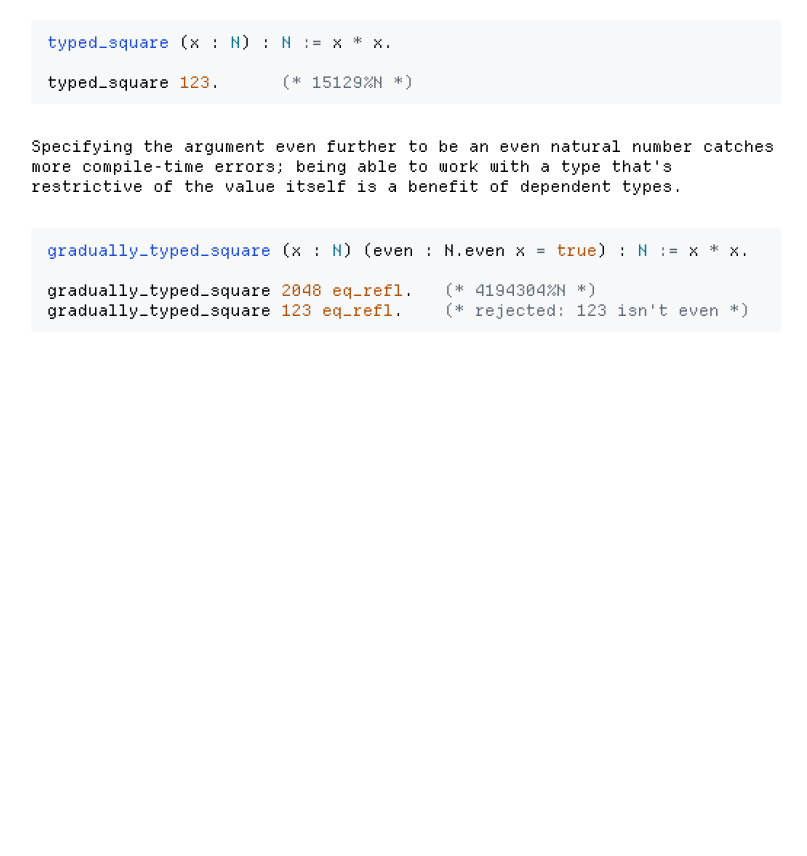
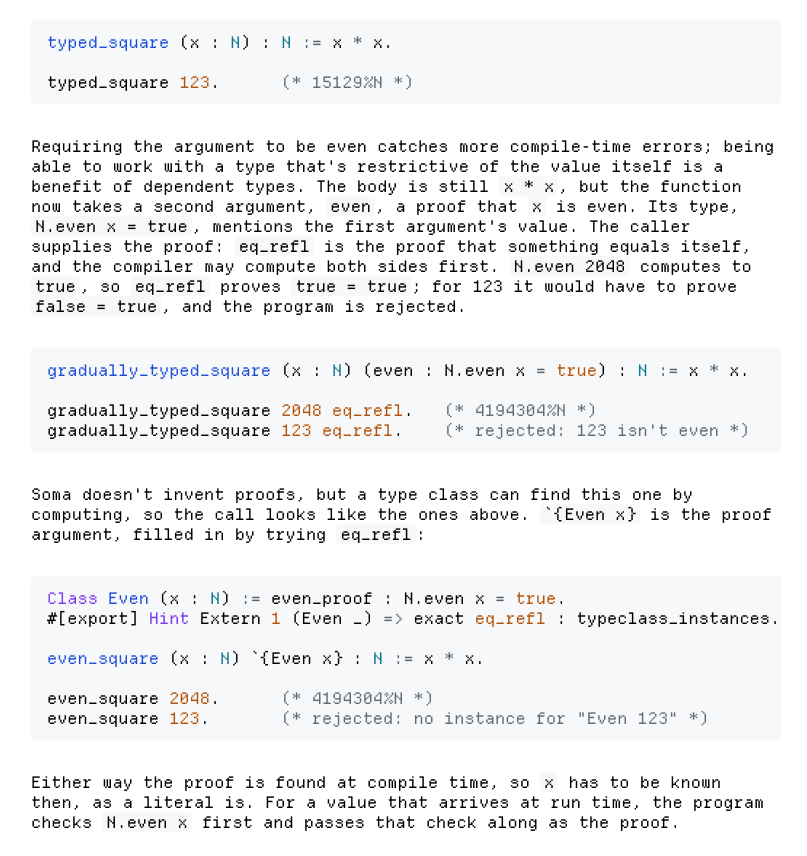
Before and after one commit to rococompute/rococompute.github.io, a plain HTML site: page soma.html in a window 1280 px wide. Shown: the part 1000-1856 px from the top of the page, without its empty margins (234-1041 px from the left). Before the commit the page ends 1356 px from the top, so only its background shows below. Drawn offline with nearby package versions, Linux system fonts and the light colour scheme.

Commit message:
soma: explain eq_refl, and show the proof found by a type class
The even example's second argument is a proof, and eq_refl is it: the
page now says so, and adds even_square, whose proof a type class finds
by computing, so the call looks like the earlier ones. Both blocks
compile as shown.

Co-Authored-By: Claude Opus 5.5 <noreply@anthropic.com>
Claude-Session: https://claude.ai/code/session_01LawH7BrGaNBjJfXt4Ahqyo

```diff
--- a/soma.html
+++ b/soma.html
@@ -28,11 +28,20 @@ square (-3)%Z.         (* gives a run-time error *)</code></pre>
       <pre><code class="language-soma">typed_square (x : N) : N := x * x.
 
 typed_square 123.      (* 15129%N *)</code></pre>
-      <p>Specifying the argument even further to be an even natural number catches more compile-time errors; being able to work with a type that's restrictive of the value itself is a benefit of dependent types.</p>
+      <p>Requiring the argument to be even catches more compile-time errors; being able to work with a type that's restrictive of the value itself is a benefit of dependent types. The body is still <code>x * x</code>, but the function now takes a second argument, <code>even</code>, a proof that <code>x</code> is even. Its type, <code>N.even x = true</code>, mentions the first argument's value. The caller supplies the proof: <code>eq_refl</code> is the proof that something equals itself, and the compiler may compute both sides first. <code>N.even 2048</code> computes to <code>true</code>, so <code>eq_refl</code> proves <code>true = true</code>; for 123 it would have to prove <code>false = true</code>, and the program is rejected.</p>
       <pre><code class="language-soma">gradually_typed_square (x : N) (even : N.even x = true) : N := x * x.
 
 gradually_typed_square 2048 eq_refl.   (* 4194304%N *)
 gradually_typed_square 123 eq_refl.    (* rejected: 123 isn't even *)</code></pre>
+      <p>Soma doesn't invent proofs, but a type class can find this one by computing, so the call looks like the ones above. <code>`{Even x}</code> is the proof argument, filled in by trying <code>eq_refl</code>:</p>
+      <pre><code class="language-soma">Class Even (x : N) := even_proof : N.even x = true.
+#[export] Hint Extern 1 (Even _) =&gt; exact eq_refl : typeclass_instances.
+
+even_square (x : N) `{Even x} : N := x * x.
+
+even_square 2048.      (* 4194304%N *)
+even_square 123.       (* rejected: no instance for "Even 123" *)</code></pre>
+      <p>Either way the proof is found at compile time, so <code>x</code> has to be known then, as a literal is. For a value that arrives at run time, the program checks <code>N.even x</code> first and passes that check along as the proof.</p>
     </div>
   </body>
 </html>
```
